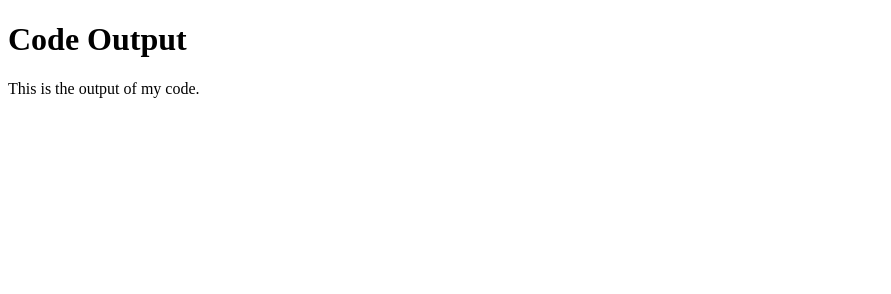
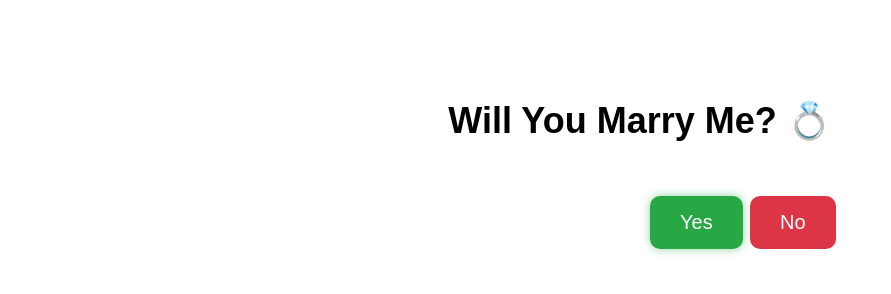
Before and after one commit to 0hzen/Proposal, a plain HTML site: page index.html in a window 1280 px wide. Shown: the whole page, without its empty margins (0-891 px from the left). Drawn offline with Linux system fonts and the light colour scheme.

Commit message:
index.html

```diff
--- a/index.html
+++ b/index.html
@@ -3,14 +3,84 @@
 <head>
     <meta charset="UTF-8">
     <meta name="viewport" content="width=device-width, initial-scale=1.0">
-    <title>My Code Output</title>
+    <title>Marry Me?</title>
+    <style>
+        body {
+            text-align: center;
+            font-family: Arial, sans-serif;
+            margin-top: 100px;
+            transition: background-color 0.5s ease-in-out;
+        }
+        h1 {
+            font-size: 36px;
+        }
+        .buttons {
+            position: relative;
+            display: inline-block;
+            margin-top: 20px;
+        }
+        button {
+            font-size: 20px;
+            padding: 15px 30px;
+            cursor: pointer;
+            margin: 10px;
+            border: none;
+            position: absolute;
+            transition: all 0.3s ease-in-out;
+        }
+        #yes {
+            font-size: 20px;
+            background-color: #28a745;
+            color: white;
+            border-radius: 10px;
+            box-shadow: 0 0 10px rgba(40, 167, 69, 0.5);
+        }
+        #yes:hover {
+            transform: scale(1.1);
+        }
+        #no {
+            font-size: 20px;
+            background-color: #dc3545;
+            color: white;
+            border-radius: 10px;
+            left: 100px;
+        }
+        #no:hover {
+            transform: rotate(10deg);
+        }
+    </style>
 </head>
 <body>
-    <h1>Code Output</h1>
-    <p>This is the output of my code.</p>
+    <h1>Will You Marry Me? 💍</h1>
+    <div class="buttons">
+        <button id="yes" onclick="sayYes()">Yes</button>
+        <button id="no" onmouseover="runAway()" onclick="makeYesBigger()">No</button>
+    </div>
+
     <script>
-        // Your JavaScript code here
-        console.log('Hello, World!');
+        let yesButton = document.getElementById("yes");
+        let noButton = document.getElementById("no");
+        let yesSize = 20;
+
+        function makeYesBigger() {
+            yesSize += 10;
+            yesButton.style.fontSize = yesSize + "px";
+            yesButton.style.padding = (yesSize / 2) + "px " + (yesSize) + "px";
+            yesButton.style.boxShadow = `0 0 ${yesSize / 2}px rgba(40, 167, 69, 0.7)`;
+        }
+
+        function runAway() {
+            let x = Math.random() * (window.innerWidth - 200);
+            let y = Math.random() * (window.innerHeight - 100);
+            noButton.style.position = "absolute";
+            noButton.style.left = `${x}px`;
+            noButton.style.top = `${y}px`;
+        }
+
+        function sayYes() {
+            document.body.style.backgroundColor = "#FFD700";
+            alert("Yay! I love you, Sanaa! ❤️");
+        }
     </script>
 </body>
 </html>
```
